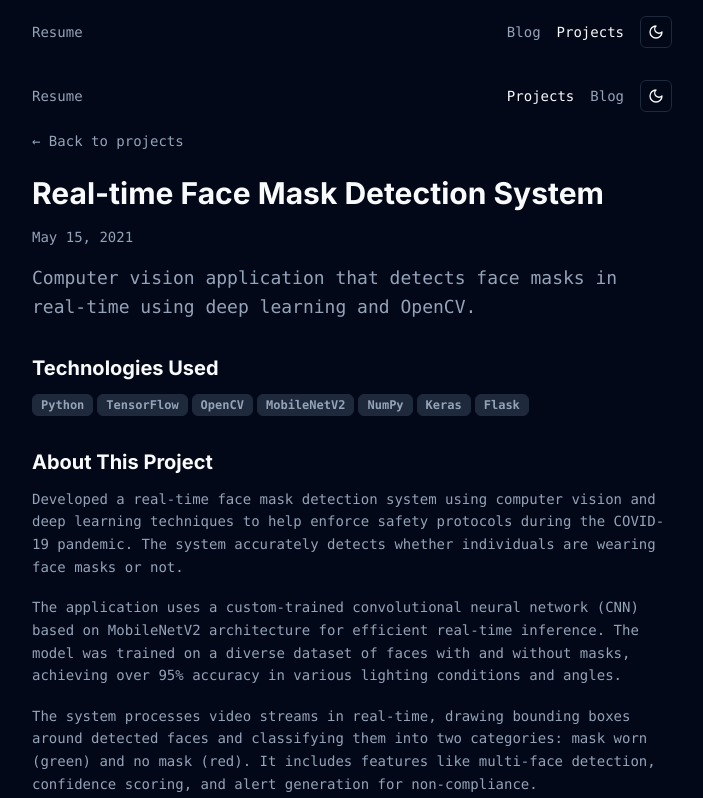
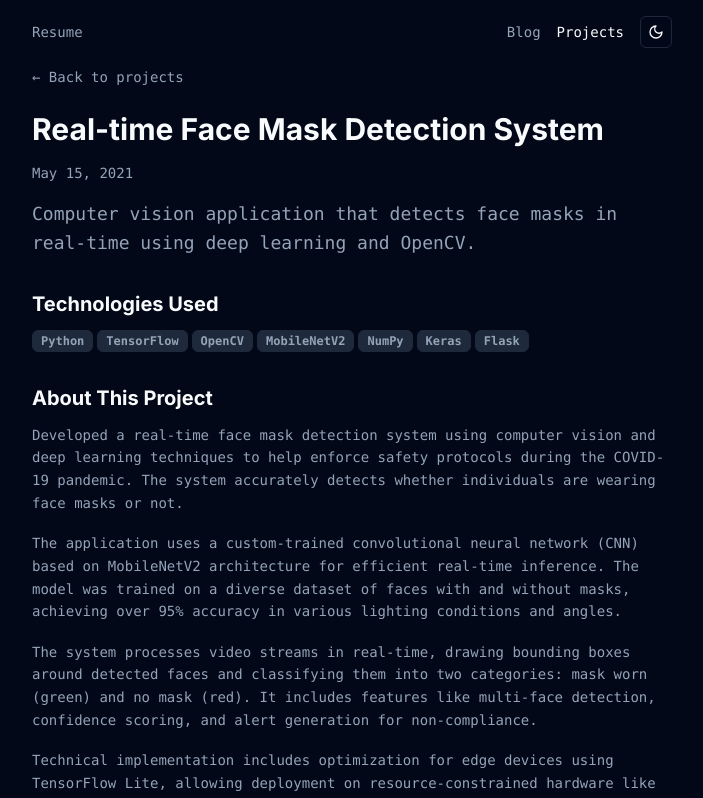
Before and after one commit to ibrahimshittu/ibrahim-shittu-portfolio, a Next.js app: page /projects/face-mask-detector in a window 1280 px wide. Shown: the top 798 px of the page, without its empty margins (288-991 px from the left). Built offline with nearby package versions, Linux system fonts and the light colour scheme.

Commit message:
refactor: remove navigation from project page and improve code formatting for better readability

```diff
--- a/app/projects/[slug]/page.tsx
+++ b/app/projects/[slug]/page.tsx
@@ -76,33 +76,6 @@ export default function ProjectPage({ params }: { params: { slug: string } }) {
 
   return (
     <main className="flex-1 flex flex-col">
-      {/* Navigation */}
-      <nav className="mx-auto w-full max-w-2xl px-4 py-4">
-        <div className="flex justify-between items-center">
-          <Link
-            href="/"
-            className="font-mono text-sm text-muted-foreground hover:text-foreground transition-colors"
-          >
-            Resume
-          </Link>
-          <div className="flex items-center gap-4">
-            <Link
-              href="/projects"
-              className="font-mono text-sm text-foreground hover:underline"
-            >
-              Projects
-            </Link>
-            <Link
-              href="/blog"
-              className="font-mono text-sm text-muted-foreground hover:text-foreground transition-colors"
-            >
-              Blog
-            </Link>
-            <ThemeToggle />
-          </div>
-        </div>
-      </nav>
-
       <article className="mx-auto w-full max-w-2xl px-4 pb-8">
         {/* Back to Projects */}
         <Link
@@ -172,8 +145,11 @@ export default function ProjectPage({ params }: { params: { slug: string } }) {
         <section className="mb-8">
           <h2 className="text-xl font-bold mb-3">About This Project</h2>
           <div className="prose prose-neutral dark:prose-invert max-w-none">
-            {project.description.split('\n\n').map((paragraph, index) => (
-              <p key={index} className="text-muted-foreground font-mono text-sm leading-relaxed mb-4">
+            {project.description.split("\n\n").map((paragraph, index) => (
+              <p
+                key={index}
+                className="text-muted-foreground font-mono text-sm leading-relaxed mb-4"
+              >
                 {paragraph}
               </p>
             ))}
@@ -187,37 +163,37 @@ export default function ProjectPage({ params }: { params: { slug: string } }) {
             <div className="space-y-4">
               {project.gallery.map((media, index) => {
                 const isVideo = media.url.match(/\.(mp4|webm|ogg|mov)$/i);
-                const isCanva = media.url.includes('canva.com');
+                const isCanva = media.url.includes("canva.com");
 
                 if (isCanva) {
                   return (
                     <div key={index} className="w-full">
                       <div
                         style={{
-                          position: 'relative',
-                          width: '100%',
+                          position: "relative",
+                          width: "100%",
                           height: 0,
-                          paddingTop: '56.25%',
+                          paddingTop: "56.25%",
                           paddingBottom: 0,
-                          boxShadow: '0 2px 8px 0 rgba(63,69,81,0.16)',
-                          marginTop: '1.6em',
-                          marginBottom: '0.9em',
-                          overflow: 'hidden',
-                          borderRadius: '8px',
-                          willChange: 'transform'
+                          boxShadow: "0 2px 8px 0 rgba(63,69,81,0.16)",
+                          marginTop: "1.6em",
+                          marginBottom: "0.9em",
+                          overflow: "hidden",
+                          borderRadius: "8px",
+                          willChange: "transform",
                         }}
                       >
                         <iframe
                           loading="lazy"
                           style={{
-                            position: 'absolute',
-                            width: '100%',
-                            height: '100%',
+                            position: "absolute",
+                            width: "100%",
+                            height: "100%",
                             top: 0,
                             left: 0,
-                            border: 'none',
+                            border: "none",
                             padding: 0,
-                            margin: 0
+                            margin: 0,
                           }}
                           src={media.url}
                           allowFullScreen
@@ -232,7 +208,12 @@ export default function ProjectPage({ params }: { params: { slug: string } }) {
                 }
 
                 return (
-                  <div key={index} className={`relative group overflow-hidden rounded-lg border ${isVideo ? '' : 'md:max-w-lg'}`}>
+                  <div
+                    key={index}
+                    className={`relative group overflow-hidden rounded-lg border ${
+                      isVideo ? "" : "md:max-w-lg"
+                    }`}
+                  >
                     {isVideo ? (
                       <>
                         <video
@@ -270,7 +251,6 @@ export default function ProjectPage({ params }: { params: { slug: string } }) {
           </section>
         )}
 
-
         {/* Impact */}
         <section className="mb-8">
           <h2 className="text-xl font-bold mb-3">Impact & Results</h2>
@@ -294,7 +274,9 @@ export default function ProjectPage({ params }: { params: { slug: string } }) {
                   href={`/projects/${relatedProject.slug}`}
                   className="block p-4 border rounded-lg hover:bg-accent transition-colors"
                 >
-                  <h4 className="font-semibold text-sm mb-1">{relatedProject.title}</h4>
+                  <h4 className="font-semibold text-sm mb-1">
+                    {relatedProject.title}
+                  </h4>
                   <p className="text-xs text-muted-foreground font-mono line-clamp-2">
                     {relatedProject.excerpt}
                   </p>
--- a/lib/seo.ts
+++ b/lib/seo.ts
@@ -5,7 +5,7 @@ export const siteConfig = {
     "Senior Software Engineer with a proven track record of building scalable, high-performance web, mobile, and AI-driven solutions for startups and global enterprises across diverse industries.",
   url: "https://ibrahimshittu.com",
   ogImage:
-    "https://res.cloudinary.com/ibrahimshittu/image/upload/c_fill,g_face,h_630,w_1200,q_auto,f_auto/v1756380032/Ibrahim_Shittu_ctsunj.png",
+    "https://res.cloudinary.com/ibrahimshittu/image/upload/c_fill,g_face,h_630,w_1200,q_auto,f_auto/v1756380032/ibrahim-shittu.png",
   twitterHandle: "@ibrahimshittu01",
   author: {
     name: "Ibrahim Shittu",
@@ -14,7 +14,7 @@ export const siteConfig = {
     github: "https://github.com/ibrahimshittu",
     twitter: "https://x.com/ibrahimshittu01",
     image:
-      "https://res.cloudinary.com/ibrahimshittu/image/upload/v1756380032/Ibrahim_Shittu_ctsunj.png",
+      "https://res.cloudinary.com/ibrahimshittu/image/upload/v1756380032/ibrahim-shittu.png",
   },
   keywords: [
     "Ibrahim Shittu",
```
Also changed, not shown: content/blog/speaking-at-bim-harambee-africa-2020.md (renamed from content/blog/bim-harambee-africa-2020-aec-automation.md, +2 -2 lines).
